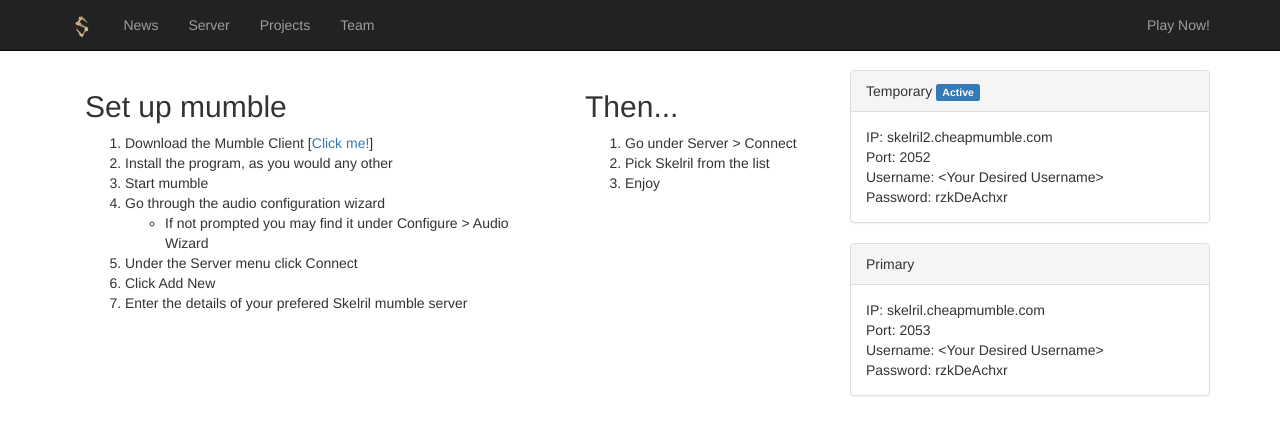
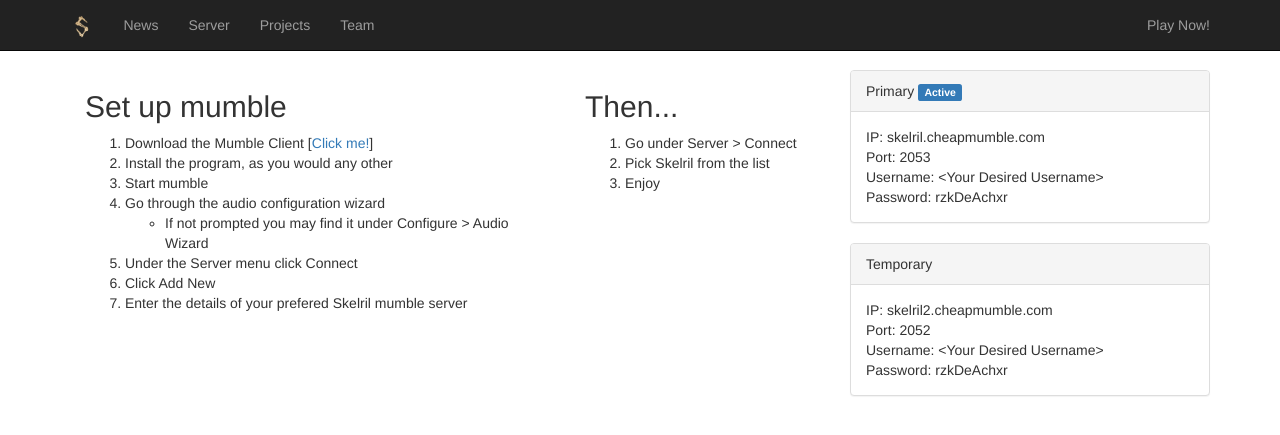
Before and after one commit to packet-loss-gaming/Website, a Jekyll site: the page built from mumble/index.html, in a window 1280 px wide. Shown: the top 435 px of the page. Built offline with Jekyll 4.4.1, drawn with Linux system fonts in a browser that asks for light colours; nearby versions of some CDN libraries; part of the change alters nothing that is shown.

```diff
--- a/_data/mumble_servers.yml
+++ b/_data/mumble_servers.yml
@@ -3,9 +3,9 @@
   port: 2053
   username: <Your Desired Username>
   password: rzkDeAchxr
+  active: true
 - title: Temporary
   ip: skelril2.cheapmumble.com
   port: 2052
   username: <Your Desired Username>
   password: rzkDeAchxr
-  active: true
```
